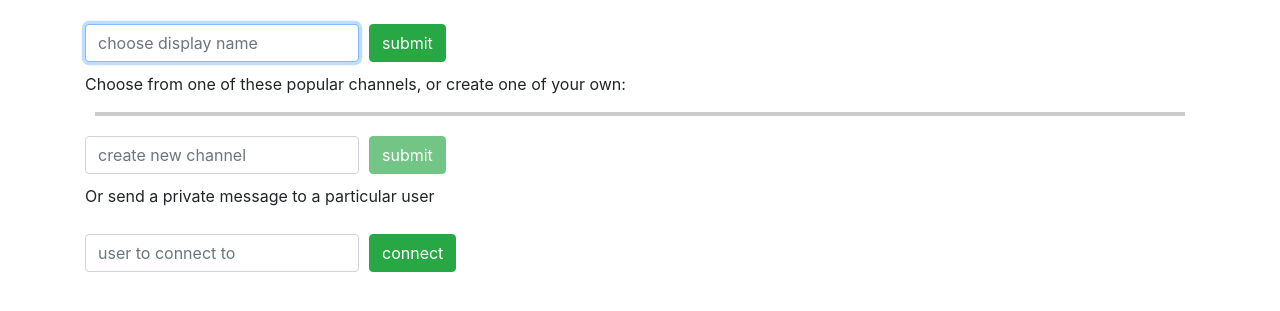
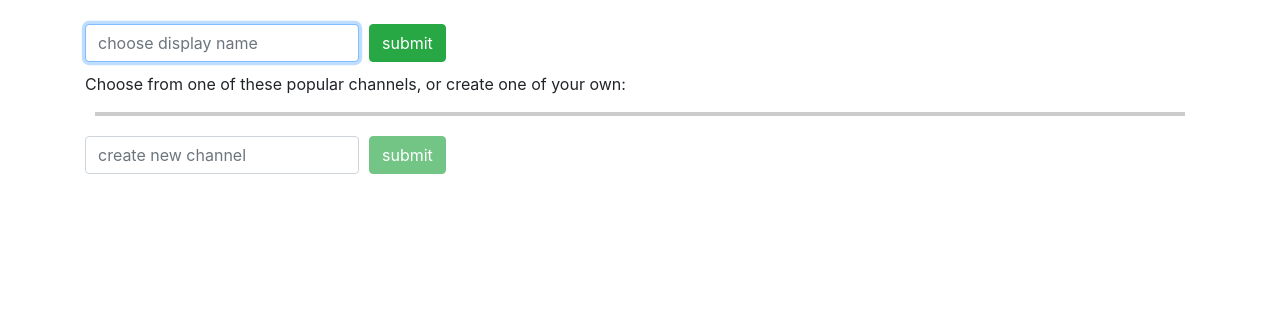
Before and after one commit to raphaeluziel/flack2, a Flask app: page / in a window 1280 px wide. Shown: the part 182-493 px from the top of the page. Run offline with Flask 2, Linux system fonts and the light colour scheme; some libraries are stand-ins or nearby versions.

Commit message:
Final version (for now)

```diff
--- a/flack.py
+++ b/flack.py
@@ -23,12 +23,14 @@ messages = {}
 def index():
     return render_template("index.html")
 
+
 # Client submits a username
 @socketio.on("process user")
 def username(data):
     if data not in user_list:
         user_list.append(data)
     emit("get users", user_list, broadcast=True)
+
 
 # Client requests a channel
 @socketio.on("process channel")
@@ -74,5 +76,6 @@ def delete(data):
     # Server sends client the new message list
     emit("get messages", messages[data["channel"]], broadcast=True)
 
+
 if __name__ == "__main__":
     socketio.run(app, host='0.0.0.0')
--- a/static/index.js
+++ b/static/index.js
@@ -38,24 +38,6 @@ document.addEventListener('DOMContentLoaded', () => {
 
   // Hold current channels received from server to check for duplicates
   var current_channel_list = [];
-
-/*
-  // Variable to hold file name ****************************************************************
-  var file = '';
-
-  // Upload file ********************************************************************************
-  document.getElementById("paperclip").onclick = () => {
-    document.getElementById("open_file").click();
-    document.getElementById("open_file").onchange = () => {
-      if (event.target.files){
-        console.log(event.target.files[0]);
-        file = event.target.files[0].name;
-      }
-    };
-  };
-  // BLOB **********************************************************************************
-  var myBlob = new Blob(["This is my blob content"], {type : "text/plain"});
-*/
 
   // Start the socket connection
   var socket = io.connect(location.protocol + '//' + document.domain + ':' + location.port);
@@ -134,10 +116,7 @@ document.addEventListener('DOMContentLoaded', () => {
           "channel": localStorage.getItem('channel'),
           "timestamp": when.toDateString() + ' at ' + when.toLocaleTimeString(),
           "message": document.querySelector('#message').value
-          //"file": file, //******************************************************************
-          //"binary": ""
         };
-        //////////////////console.log("SOCKET FILE", file); //***********************************************
         socket.emit('process message', data);
         // Clear textarea
         document.querySelector('#message').value = '';
@@ -146,21 +125,6 @@ document.addEventListener('DOMContentLoaded', () => {
       return false;
     };
 
-  });
-
-
-  // Get current user list from server
-  socket.on('get users', (data) => {
-
-    // Clear the list first
-    // document.querySelector('#user_list').innerHTML = '';
-
-    data.forEach(function(username){
-      // Create list of each user in server
-      //names += username + ', ';
-    });
-    //names = names.substring(0, names.length - 2) + '.';
-    //document.querySelector('#user_list').innerHTML = names;
   });
 
   // Get current channel list from server
@@ -204,7 +168,12 @@ document.addEventListener('DOMContentLoaded', () => {
       const i = document.createElement('i');
       i.className = 'fas fa-minus-circle';
       i.onclick = function(){
-        socket.emit('delete message', message);
+        if (message.username == localStorage.getItem("display_name")){
+          socket.emit('delete message', message);
+        }
+        else{
+          i.disabled = true;
+        }
       };
 
       // Create a new list item for each message received by server
@@ -212,15 +181,6 @@ document.addEventListener('DOMContentLoaded', () => {
       li.innerHTML = ' <b>' + message.username + '</b> <i style="font-size:70%;">(' + message.timestamp + ')</i>';
       li.innerHTML += '<br>&nbsp;&nbsp;&nbsp;&nbsp;<i>' + message.message + '</i>';
       li.prepend(i);
-
-      /*
-      if (message.file){
-        li.innerHTML = '<b>' + message.username + '</b> <i style="font-size:70%;">(' + message.timestamp + ')</i><br>&nbsp;&nbsp;&nbsp;&nbsp;<i>' + message.message + '<br>&nbsp;&nbsp;&nbsp;&nbsp;attachment: ' + message.file + '</i>';
-      }
-      else{
-        li.innerHTML = '<b>' + message.username + '</b> <i style="font-size:70%;">(' + message.timestamp + ')</i><br>&nbsp;&nbsp;&nbsp;&nbsp;<i>' + message.message + '</i>';
-      }
-      */
 
       // Add the message to the list
       document.querySelector('#message_list').append(li);
--- a/templates/index.html
+++ b/templates/index.html
@@ -44,15 +44,6 @@
           <button id="submit_channel" class="btn btn-success" disabled>submit</button>
         </form>
         <span id="channel_error"></span>
-
-        <p>Or send a private message to a particular user</p>
-        <form class="form-inline">
-          <div class="form-group">
-            <label class="sr-only">Connect to another user</label>
-            <input id="connect_to_user" type="text" class="form-control" placeholder="user to connect to" autofocus>
-          </div>
-          <button id="submit_user_connect" class="btn btn-success">connect</button>
-        </form>
       </div>
 
       <div class="message">
```
Also changed, not shown: README.md.
